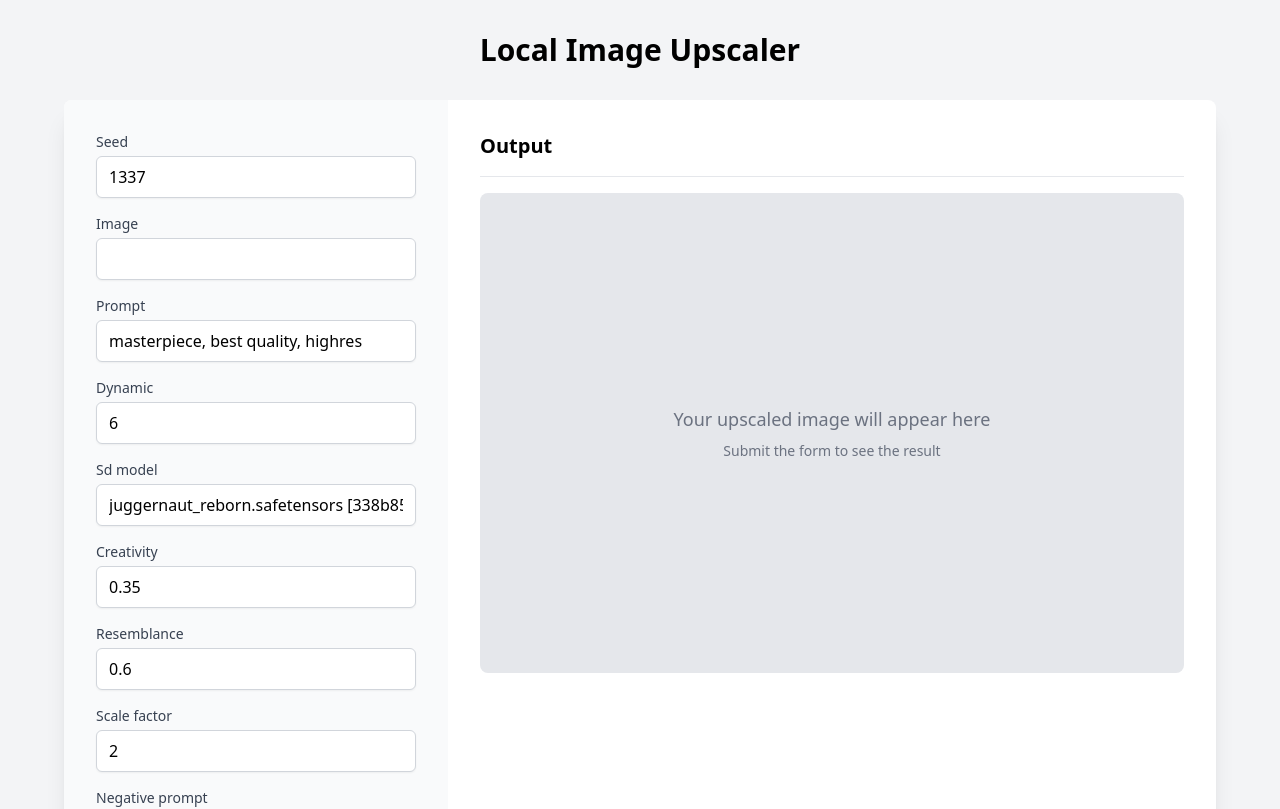
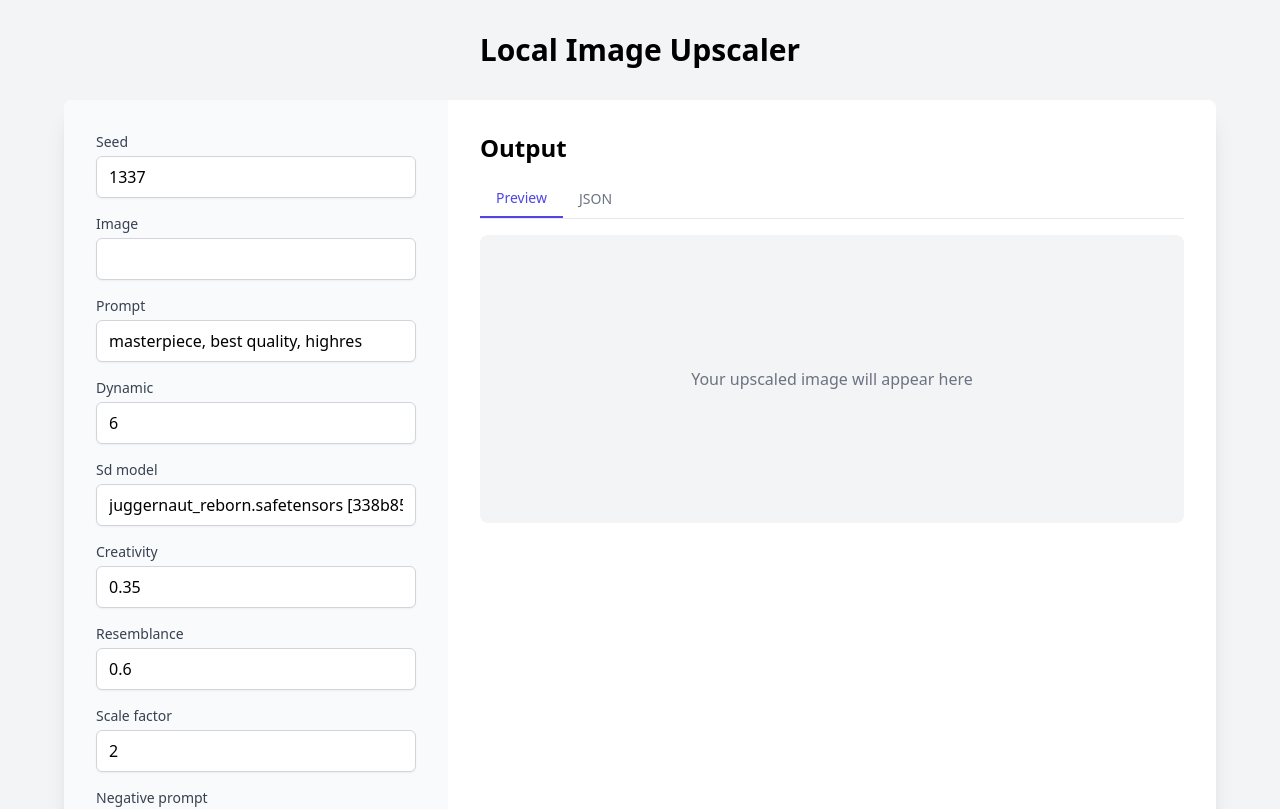
Before and after one commit to hershdhillon/cube-image-upscaler, a Next.js app: page / in a window 1280 px wide. Shown: the top 809 px of the page. Built offline with nearby package versions, Linux system fonts and the light colour scheme.

Commit message:
updated styles

```diff
--- a/src/components/UpscalerForm.js
+++ b/src/components/UpscalerForm.js
@@ -18,6 +18,7 @@ export default function UpscalerForm() {
     });
     const [result, setResult] = useState(null);
     const [isLoading, setIsLoading] = useState(false);
+    const [activeTab, setActiveTab] = useState('preview');
 
     const handleInputChange = (e) => {
         const {name, value} = e.target;
@@ -93,37 +94,73 @@ export default function UpscalerForm() {
 
                         {/* Output Section */}
                         <div className="lg:w-2/3 p-6 lg:p-8">
-                            <h3 className="text-xl font-semibold mb-4">Output</h3>
-                            <hr className="mb-4" />
-                            {result ? (
-                                result.error ? (
-                                    <p className="text-red-600">{result.error}</p>
-                                ) : (
-                                    <div className="space-y-4">
-                                        <div className="w-full h-full bg-gray-200 rounded-lg overflow-hidden">
+                            <div className="flex flex-col flex-1 space-y-4">
+                                <div className="flex items-center gap-2">
+                                    <h2 className="text-2xl font-bold">Output</h2>
+                                </div>
+                                <div role="tablist" className="flex border-b">
+                                    <button
+                                        role="tab"
+                                        aria-selected={activeTab === 'preview'}
+                                        className={`px-4 py-2 text-sm font-medium ${activeTab === 'preview' ? 'text-indigo-600 border-b-2 border-indigo-600' : 'text-gray-500 hover:text-gray-700'}`}
+                                        onClick={() => setActiveTab('preview')}
+                                    >
+                                        Preview
+                                    </button>
+                                    <button
+                                        role="tab"
+                                        aria-selected={activeTab === 'json'}
+                                        className={`px-4 py-2 text-sm font-medium ${activeTab === 'json' ? 'text-indigo-600 border-b-2 border-indigo-600' : 'text-gray-500 hover:text-gray-700'}`}
+                                        onClick={() => setActiveTab('json')}
+                                    >
+                                        JSON
+                                    </button>
+                                </div>
+                                <div className="bg-gray-100 rounded-lg p-4">
+                                    {activeTab === 'preview' ? (
+                                        result ? (
+                                            <div className="relative group">
+                                                <button className="absolute top-4 left-4 z-10 bg-white text-gray-800 px-3 py-1 rounded-md shadow-md text-sm font-medium opacity-0 group-hover:opacity-100 transition-opacity">
+                                                    Fullscreen
+                                                </button>
                                                 <ImageComparisonSlider
                                                     originalImage={formData.image}
-                                                processedImage={result.output}
+                                                    processedImage={result.output[0]}
                                                 />
                                             </div>
-                                        <details className="mt-4">
-                                            <summary
-                                                className="cursor-pointer text-indigo-600 hover:text-indigo-800">Show
-                                                JSON Result
-                                            </summary>
-                                            <pre className="mt-2 p-4 bg-gray-100 rounded-md overflow-x-auto text-sm">
-                                            {JSON.stringify(result, null, 2)}
-                                        </pre>
-                                        </details>
+                                        ) : (
+                                            <div className="h-64 flex items-center justify-center text-gray-500">
+                                                <p>Your upscaled image will appear here</p>
                                             </div>
                                         )
                                     ) : (
-                                <div
-                                    className="bg-gray-200 rounded-lg text-gray-500 text-center h-[60vh] flex items-center justify-center">
-                                    <div>
-                                        <p className="text-lg">Your upscaled image will appear here</p>
-                                        <p className="text-sm mt-2">Submit the form to see the result</p>
+                                        <pre className="overflow-auto max-h-96 text-sm">
+                                            {JSON.stringify(result, null, 2)}
+                                        </pre>
+                                    )}
                                 </div>
+                                {result && (
+                                    <div className="flex flex-col md:flex-row md:flex-wrap gap-6 text-gray-700">
+                                        <div className="flex flex-col space-y-1">
+                                            <div className="text-sm text-gray-500">Generated in</div>
+                                            <div>{result.metrics.predict_time.toFixed(2)} seconds</div>
+                                        </div>
+                                    </div>
+                                )}
+                                {result && (
+                                    <div className="flex flex-wrap gap-2">
+                                        <button className="px-4 py-2 border border-gray-300 rounded-md text-sm font-medium text-gray-700 hover:bg-gray-50">
+                                            Tweak it
+                                        </button>
+                                        <button className="px-4 py-2 border border-gray-300 rounded-md text-sm font-medium text-gray-700 hover:bg-gray-50">
+                                            Share
+                                        </button>
+                                        <button className="px-4 py-2 border border-gray-300 rounded-md text-sm font-medium text-gray-700 hover:bg-gray-50">
+                                            Download
+                                        </button>
+                                        <button className="px-4 py-2 border border-gray-300 rounded-md text-sm font-medium text-gray-700 hover:bg-gray-50">
+                                            Report
+                                        </button>
                                     </div>
                                 )}
                             </div>
@@ -131,5 +168,6 @@ export default function UpscalerForm() {
                     </div>
                 </div>
             </div>
+        </div>
     );
 }
```
Lines whose indentation alone changed are shown as unchanged.
